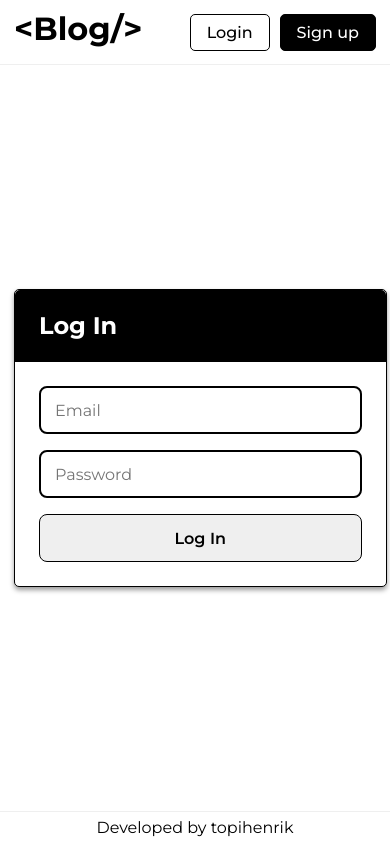
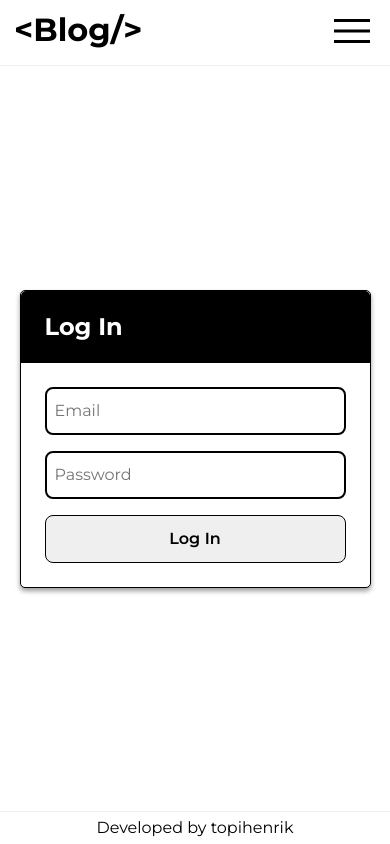
Before and after one commit to topihenrik/blog-front, a React (Create React App) app: page /login in a window 390 px wide. Built offline with nearby package versions, Linux system fonts and the light colour scheme.

Commit message:
Improved 320px width support. Added a hamburger menu.

```diff
--- a/src/components/Blog/CommentSection/Comment/index.js
+++ b/src/components/Blog/CommentSection/Comment/index.js
@@ -60,7 +60,7 @@ export default function Comment(props) {
                 <div className="info-box">
                     <div className="author-box">
                         <img className="author-avatar-comment" src={"http://localhost:3000/"+comment.author.avatar.path}/>
-                        <h3>{comment.author.first_name + " " + comment.author.last_name}</h3>
+                        <h4>{comment.author.first_name + " " + comment.author.last_name}</h4>
                     </div>
                     <h4>{DateTime.fromJSDate(new Date(comment.timestamp)).toLocaleString(DateTime.DATETIME_SHORT)}</h4>
                 </div>
--- a/src/components/Blog/PostFull/index.js
+++ b/src/components/Blog/PostFull/index.js
@@ -36,9 +36,9 @@ export default function PostFull(props) {
                 <div className="info-box">
                     <div className="author-box">
                         <img className="author-avatar-full" src={"http://localhost:3000/"+post.author.avatar.path}/>
-                        <h3>{post.author.first_name + " " + post.author.last_name}</h3>
+                        <h4>{post.author.first_name + " " + post.author.last_name}</h4>
                     </div>
-                    <h3>{DateTime.fromJSDate(new Date(post.timestamp)).toLocaleString(DateTime.DATETIME_SHORT)}</h3>
+                    <h4>{DateTime.fromJSDate(new Date(post.timestamp)).toLocaleString(DateTime.DATE_MED)}</h4>
                     {post.edit_timestamp?<p className="p-edit-timestamp">{"Edited: "+DateTime.fromJSDate(new Date(post.edit_timestamp)).toLocaleString(DateTime.DATETIME_SHORT)}</p>:<></>}
                 </div>
                 <img src={"http://localhost:3000/"+post.photo.path}/>
--- a/src/components/Header/index.js
+++ b/src/components/Header/index.js
@@ -1,8 +1,10 @@
-import React from "react";
+import React, { useState } from "react";
+import MenuIcon from "../../icons/menu.png";
 
 
 export default function Header(props) {
     const { user, setUser } = props;
+    const [ menuVis, setMenuVis ] = useState("dispNone");
 
     const handleClick = (e) => {
         e.preventDefault();
@@ -10,15 +12,36 @@ export default function Header(props) {
         setUser(null);
     }
 
+    const handleClickMenu = (e) => {
+        e.preventDefault();
+        if (menuVis === "dispNone") {
+            setMenuVis("dispFlex");
+        } else {
+            setMenuVis("dispNone");
+        }
+    }
+
     return(
         <header>
             <div className="header-box">
-                <div className="logo-box">
-                    <a href="/"><h1>{"<Blog/>"}</h1></a>
+                <div className="header-top-box">
+                    <div className="logo-box">
+                        <a href="/"><h1>{"<Blog/>"}</h1></a>
+                    </div>
+                    <button onClick={handleClickMenu} id="menuBtn"><img id="menu" src={MenuIcon}/></button>
                 </div>
                 {user?
+                <div className={menuVis + " mobile-auth-box"}>
+                    <div className="mobile-user-name-container"><p className="user-name">{user.full_name}</p></div>
+                    <a onClick={handleClick}><button className="mobile-logout-button">Log Out</button></a>
+                </div>:
+                <div className={menuVis + " mobile-auth-box"}>
+                    <a href="/login"><button className="mobile-login-button">Login</button></a>
+                    <a href="/signup"><button className="mobile-sign-up-button">Sign up</button></a>
+                </div>}
+                {user?
                 <div className="auth-box">
-                    <p className="user-name">{user.full_name}</p>
+                    <div className="user-name-container"><p className="user-name">{user.full_name}</p></div>
                     <a onClick={handleClick}><button className="logout-button">Log Out</button></a>
                 </div>:
                 <div className="auth-box">
--- a/src/components/Home/PostCard/index.js
+++ b/src/components/Home/PostCard/index.js
@@ -11,10 +11,10 @@ export default function PostCard(props) {
                     <div className="info-box">
                         <div className="author-box">
                             <img className="author-avatar-card" src={"http://localhost:3000/"+post.author.avatar.path}/>
-                            <h3>{post.author.first_name + " " + post.author.last_name}</h3>
+                            <h4>{post.author.first_name + " " + post.author.last_name}</h4>
                         </div>
 
-                        <h3>{DateTime.fromJSDate(new Date(post.timestamp)).toLocaleString(DateTime.DATE_MED)}</h3>
+                        <h4>{DateTime.fromJSDate(new Date(post.timestamp)).toLocaleString(DateTime.DATE_MED)}</h4>
                     </div>
                     <h2>{post.title}</h2>
                     <p>{post.description.split(' ').slice(0, 50).join(' ') + " ..."}</p>
--- a/src/index.css
+++ b/src/index.css
@@ -46,6 +46,7 @@ html, body, #root {
 #root {
   display: flex;
   flex-direction: column;
+  overflow: scroll;
 }
 
 /* Header */
@@ -55,7 +56,6 @@ header {
   display: flex;
   background-color: var(--white);
   justify-content: space-between;
-  min-height: 64px;
   border-bottom: 1px solid var(--border);
 }
 
@@ -68,6 +68,14 @@ header > div {
   display: flex;
   justify-content: space-between;
   margin: 0 14px;
+  width: 100%;
+  height: 65px;
+}
+
+.header-top-box {
+  display: flex;
+  justify-content: space-between;
+  align-items: center;
   width: 100%;
 }
 
@@ -136,6 +144,102 @@ header > div {
   border-radius: 5px;
 }
 
+#menuBtn {
+  display: none;
+  height: fit-content;
+  width: fit-content;
+  padding: 0;
+  margin: 0;
+  border: 0;
+}
+
+.mobile-auth-box {
+  display: none;
+}
+
+@media (max-width: 420px) {
+  #menuBtn {
+    display: block;
+    background-color: white;
+  }
+
+  .auth-box {
+    display: none;
+  }
+
+  header {
+    box-sizing: border-box;
+    height: fit-content;
+    width: 100%;
+    height: fit-content;
+  }
+
+  .header-box {
+    box-sizing: border-box;
+    display: flex;
+    flex-direction: column;
+    margin: 0;
+    padding: 0;
+    width: 100%;
+    height: fit-content;
+  }
+
+  .header-top-box {
+    box-sizing: border-box;
+    display: flex;
+    align-items: center;
+    min-height: 65px;
+    padding: 0 14px;
+  }
+
+  .mobile-login-button, .mobile-sign-up-button, .mobile-logout-button {
+    all: unset;
+    box-sizing: border-box;
+    width: 100%;
+    background-color: white;
+    height: 100%;
+    padding: 0 14px;
+  }
+
+  .mobile-sign-up-button, .mobile-logout-button {
+    margin-top: -2px;
+  }
+
+
+  .mobile-auth-box {
+    all: unset;
+    display: flex;
+    flex-direction: column;
+    gap: 0;
+    width: 100%;
+  }
+
+  .mobile-auth-box a, .mobile-auth-box .mobile-user-name-container {
+    all: unset;
+    background-color: white;
+    display: flex;
+    align-items: center;
+    box-sizing: border-box;
+    width: 100%;
+    height: 65px;
+    border: 1px solid var(--black);
+  }
+
+  .mobile-user-name-container p {
+    padding: 0 14px;
+  }
+
+
+  .dispNone {
+    display: none !important;
+  }
+
+  .dispFlex {
+    display: flex !important;
+  }
+
+
+}
 
 @media (min-width: 600px) {
   .header-box {
@@ -156,7 +260,7 @@ header > div {
 /* Login and SignUp */
 .text-input {
   height: 48px;
-  padding: 14px;
+  padding: 8px;
   border-radius: 8px;
   border: 2px solid black;
   font-size: 16px;
@@ -173,11 +277,13 @@ header > div {
   display: flex;
   flex-direction: column;
   justify-content: center;
+  align-items: center;
   padding: 16px 0;
   height: 100%;
 }
 
 .login-box, .signup-box {
+  box-sizing: border-box;
   width: fit-content;
   height: fit-content;
   min-width: calc(320px - 28px);
@@ -189,7 +295,11 @@ header > div {
 }
 
 .login-box {
-  min-width: clamp(292px, 95vw, 400px);
+  min-width: clamp(292px, 90vw, 400px);
+}
+
+.login-form, .signup-form {
+  box-sizing: border-box;
 }
 
 .login-form button, .signup-form button {
@@ -202,6 +312,7 @@ header > div {
 }
 
 .login-title-box, .signup-title-box {
+  box-sizing: border-box;
   padding: 24px;
   border-top-left-radius: 5px;
   border-top-right-radius: 5px;
```
Also changed, not shown: src/icons/menu.png (added).
